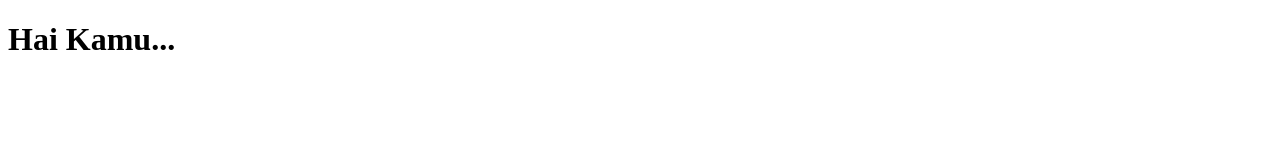
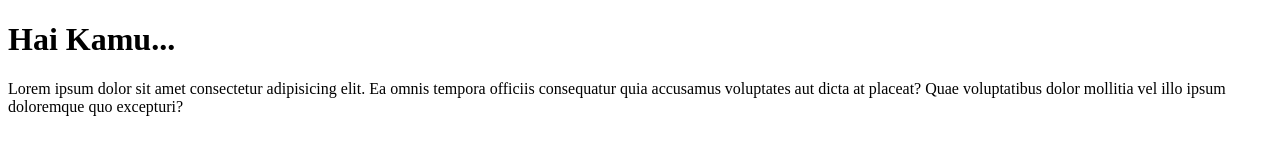
Before and after one commit to salman99-pro/remote_tes, a plain HTML site: page index.html in a window 1280 px wide. Drawn offline with Linux system fonts and the light colour scheme.

Commit message:
Menambahkan paragraf

```diff
--- a/index.html
+++ b/index.html
@@ -8,5 +8,6 @@
   </head>
   <body>
     <h1>Hai Kamu...</h1>
+    <p>Lorem ipsum dolor sit amet consectetur adipisicing elit. Ea omnis tempora officiis consequatur quia accusamus voluptates aut dicta at placeat? Quae voluptatibus dolor mollitia vel illo ipsum doloremque quo excepturi?</p>
   </body>
 </html>
```
